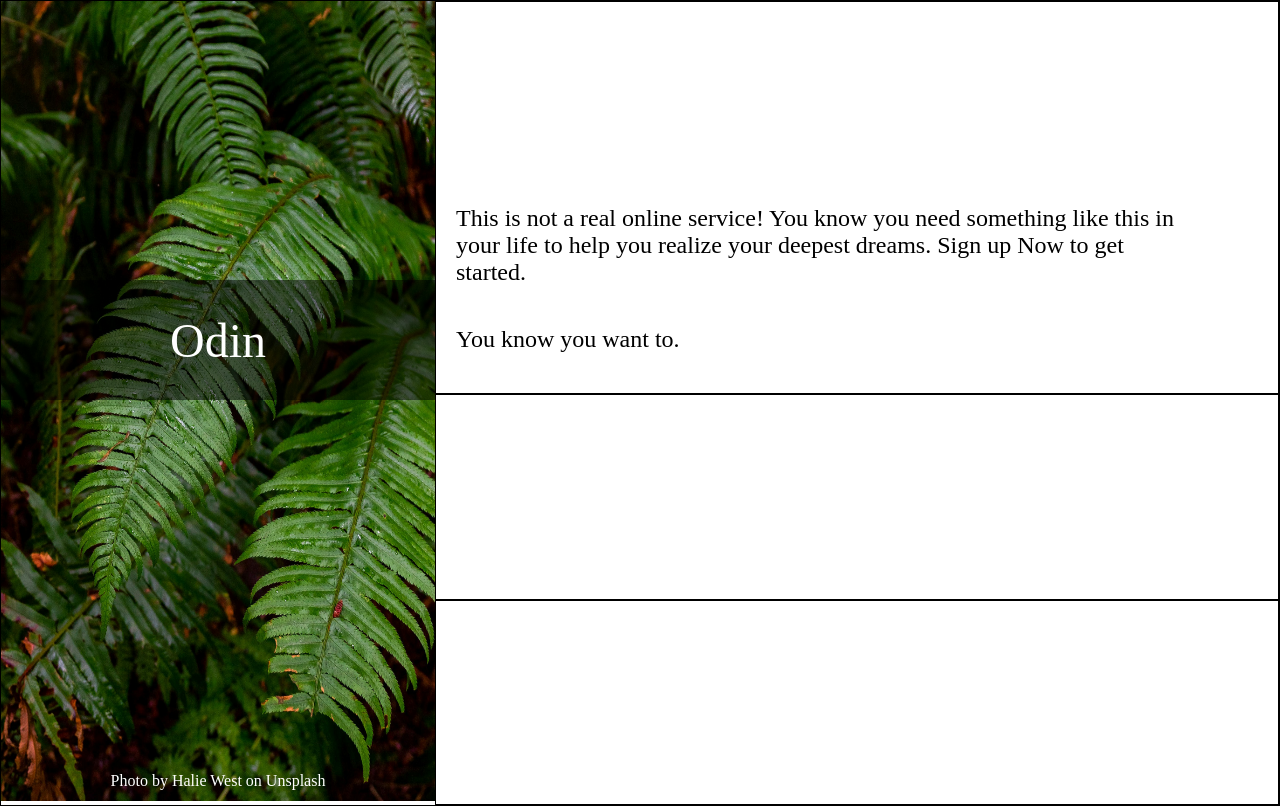
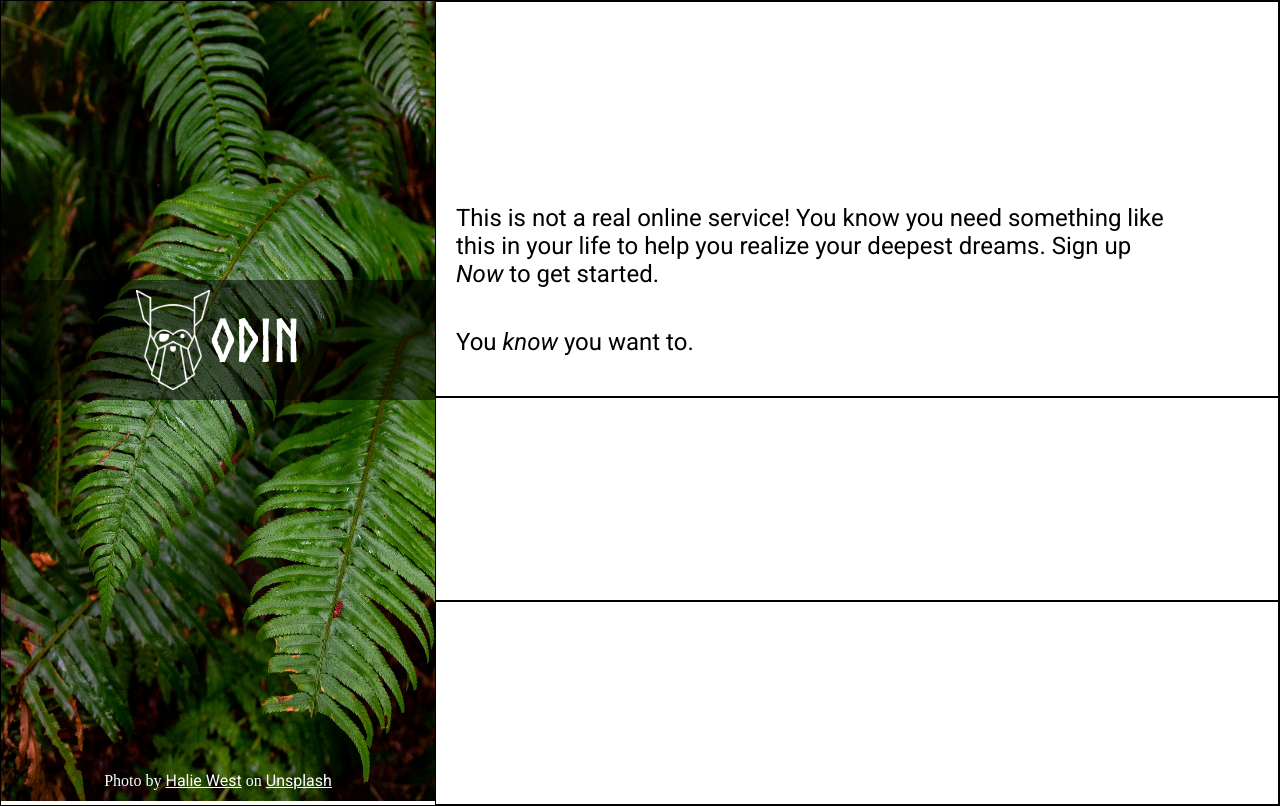
Before and after one commit to IcelandSpar/sign-up-form, a plain HTML site: page index.html in a window 1280 px wide. Drawn offline with Linux system fonts and the light colour scheme.

Commit message:
Add font-families to project

```diff
--- a/index.html
+++ b/index.html
@@ -5,20 +5,23 @@
     <meta name="viewport" content="width=device-width, initial-scale=1.0">
     <title>Sign Up Form</title>
     <link rel="stylesheet" href="./styles.css">
+    <link rel="preconnect" href="https://fonts.googleapis.com">
+<link rel="preconnect" href="https://fonts.gstatic.com" crossorigin>
+<link href="https://fonts.googleapis.com/css2?family=Roboto:ital,wght@0,100;0,300;0,400;0,500;0,700;0,900;1,100;1,300;1,400;1,500;1,700;1,900&display=swap" rel="stylesheet">
 </head>
 <body>
 <div class="page-container">
     <div class="image-container">
-        <div class="img-sidebar">Odin</div>
+        <div class="img-sidebar"><img class="odin-img" src="images/odin-lined.png">Odin</div>
+        <div class ="image-footer">Photo by <a href="https://unsplash.com/@haliewestphoto">Halie West</a> on <a href="https://unsplash.com/photos/green-leaf-plant-in-close-up-photography-25xggax4bSA">Unsplash</a></div>
+        <img class ="leaf-img" src="images/leaves-for-form.jpg" alt="image of wet green tropical leaves" width="20%" height="auto">
 
-        <img src="images/leaves-for-form.jpg" alt="image of wet green tropical leaves" width="20%" height="auto">
-        <div class ="image-footer">Photo by Halie West on Unsplash</div>
 
     </div>
     <div class="right-section">
         <div class="section-top-right">
-            <p>This is not a real online service! You know you need something like this in your life to help you realize your deepest dreams. Sign up Now to get started.</p>
-            <p class="bottom-paragraph">You know you want to.</p>
+            <p>This is not a real online service! You know you need something like this in your life to help you realize your deepest dreams. Sign up <em>Now</em> to get started.</p>
+            <p class="bottom-paragraph">You <em>know</em> you want to.</p>
         </div>
         <div class="section-middle-right"></div>
         <div class="section-bottom-right"></div>
--- a/styles.css
+++ b/styles.css
@@ -3,6 +3,17 @@
     margin: 0;
     padding: 0;
  }
+
+ @font-face {
+    font-family: norseBold;
+    src: url(images/Norse-Bold.otf);
+ }
+
+ .roboto-regular {
+    font-family: "Roboto", sans-serif;
+    font-weight: 400;
+    font-style: normal;
+  }
 
 .page-container {
     border: 1px solid black;
@@ -40,8 +51,9 @@ margin-bottom: 40px;
 margin-left: 20px;
 margin-right: 100px;
 font-size: 1.5rem;
+font-family: "roboto"
 }
-img {
+.leaf-img {
     height: 100vh;
     width: 20vw;
     min-width: 434px;
@@ -60,7 +72,11 @@ img {
     color: white;
     text-align: center;
     align-content: center;
-    font-size: 3rem;
+    font-size: 3.7rem;
+    font-family: norseBold;
+    display: flex;
+    justify-content: center;
+    align-items: center;
 }
 
 .image-footer {
@@ -71,3 +87,12 @@ img {
     min-width: 434px;
 
 }
+
+a {
+    color: white;
+    font-family: "roboto"
+}
+
+.odin-img {
+    height: 100px;
+}
```
